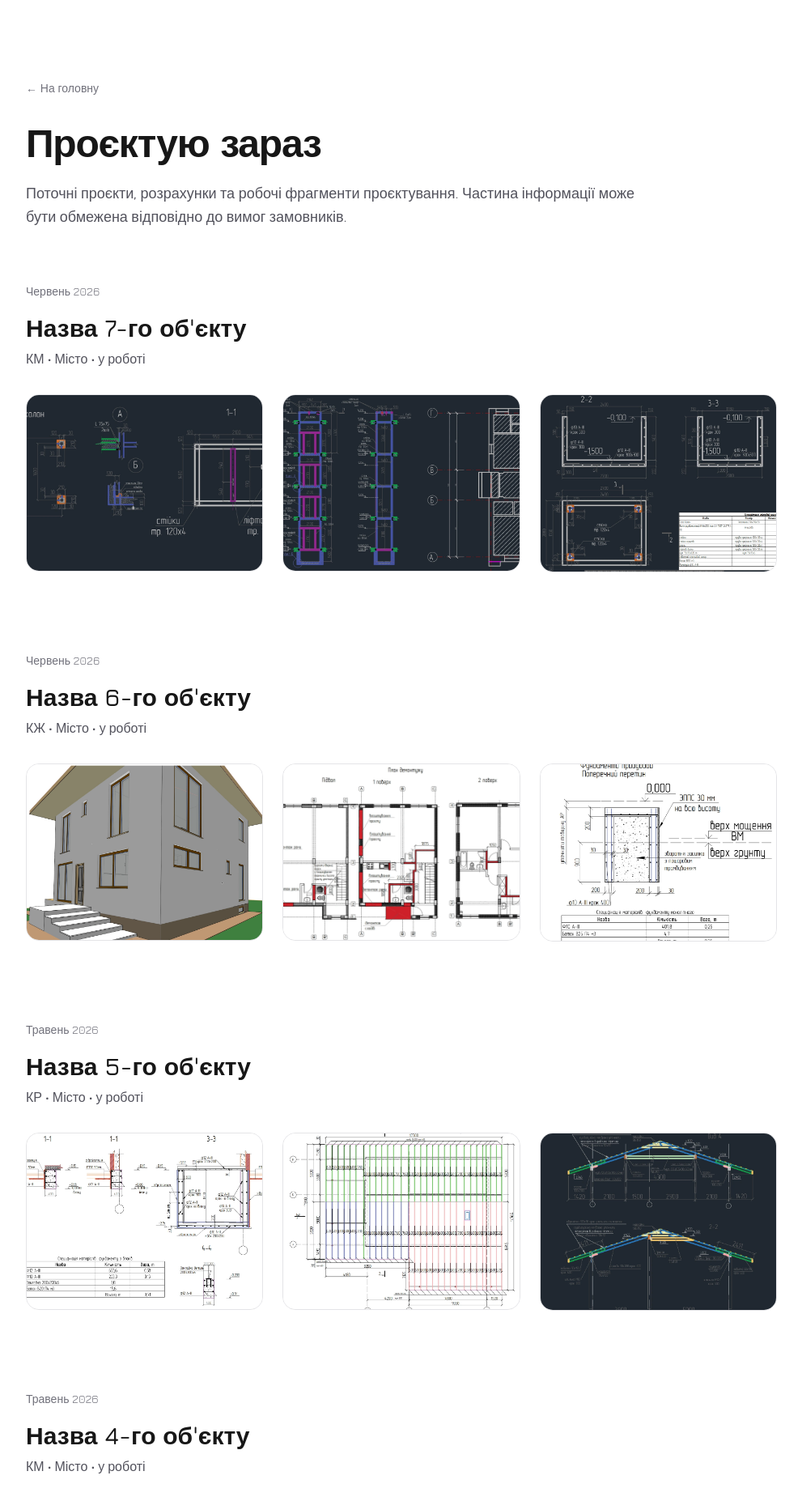
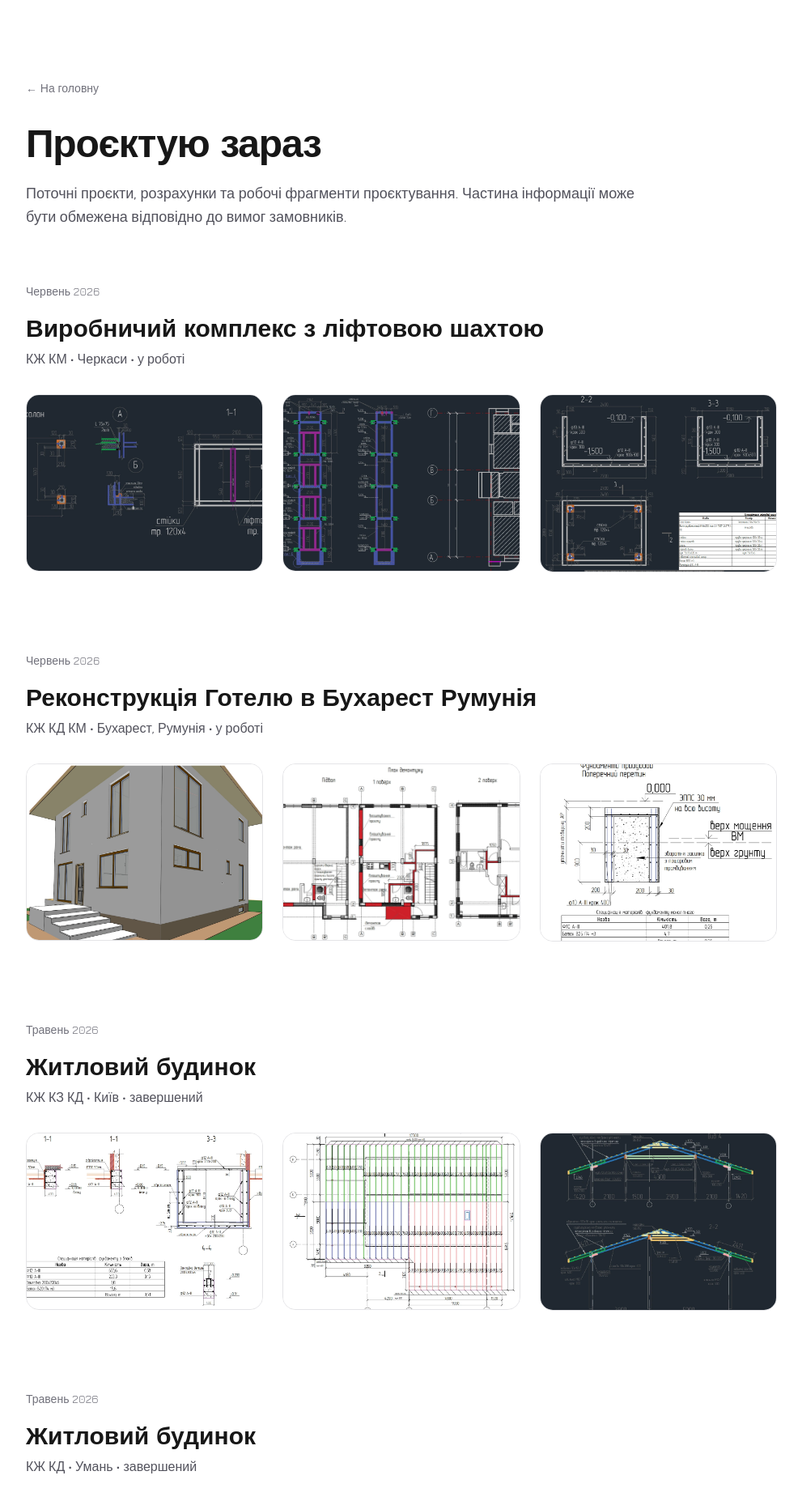
Before and after one commit to DenysKavun/beton-new, a Next.js app: page /proektuyu-zaraz in a window 1280 px wide. Shown: the top 1854 px of the page at 81% size, without its empty margins (144-1135 px from the left). Built offline with nearby package versions, Linux system fonts and the light colour scheme.

Commit message:
Update page.tsx

```diff
--- a/app/proektuyu-zaraz/page.tsx
+++ b/app/proektuyu-zaraz/page.tsx
@@ -7,36 +7,36 @@ const PROJECTS = [
   {
     id: 7,
     date: 'Червень 2026',
-    title: "Назва 7-го об'єкту",
-    tags: 'КМ • Місто • у роботі',
+    title: "Виробничий комплекс з ліфтовою шахтою",
+    tags: 'КЖ КМ • Черкаси • у роботі',
     images: ['/current/project7-1.webp', '/current/project7-2.webp', '/current/project7-3.webp']
   },
   {
     id: 6,
     date: 'Червень 2026',
-    title: "Назва 6-го об'єкту",
-    tags: 'КЖ • Місто • у роботі',
+    title: "Реконструкція Готелю в Бухарест Румунія",
+    tags: 'КЖ КД КМ • Бухарест, Румунія • у роботі',
     images: ['/current/project6-1.webp', '/current/project6-2.webp', '/current/project6-3.webp']
   },
   {
     id: 5,
     date: 'Травень 2026',
-    title: "Назва 5-го об'єкту",
-    tags: 'КР • Місто • у роботі',
+    title: "Житловий будинок",
+    tags: 'КЖ КЗ КД • Київ • завершений',
     images: ['/current/project5-1.webp', '/current/project5-2.webp', '/current/project5-3.webp']
   },
   {
     id: 4,
     date: 'Травень 2026',
-    title: "Назва 4-го об'єкту",
-    tags: 'КМ • Місто • у роботі',
+    title: "Житловий будинок",
+    tags: 'КЖ КД • Умань • завершений',
     images: ['/current/project4-1.webp', '/current/project4-2.webp', '/current/project4-3.webp']
   },
   {
     id: 3,
     date: 'Травень 2026',
     title: "Котедж",
-    tags: 'КЖ • Умань • завершений',
+    tags: 'КЖ КД • Умань • завершений',
     images: ['/current/project3-1.webp', '/current/project3-2.webp', '/current/project3-3.webp']
   },
   {
```
